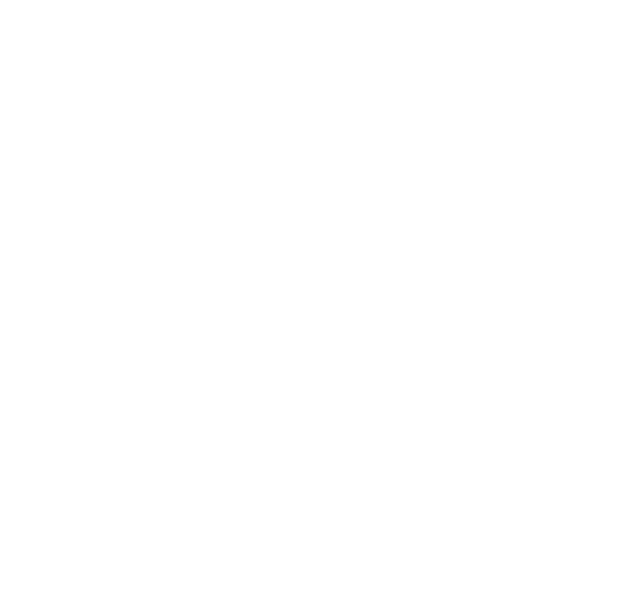
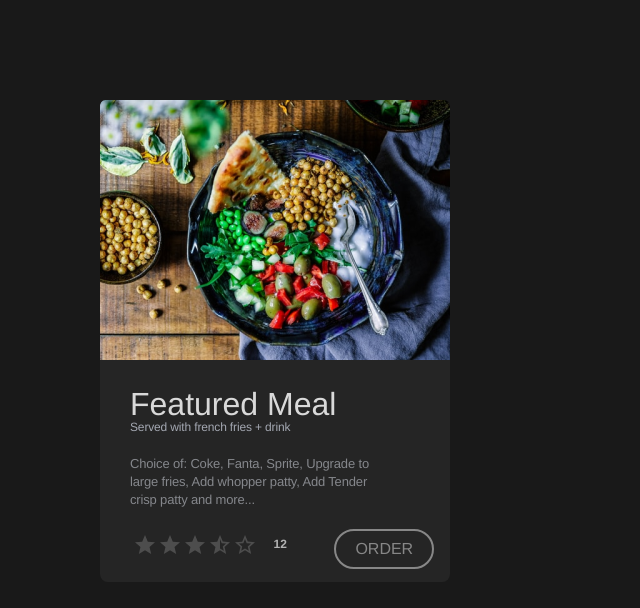
Before and after one commit to K0ndratenko/lesson7, a plain HTML site: page index.html in a window 1280 px wide. Shown: the whole page, without its empty margins (0-640 px from the left). Drawn offline with Linux system fonts and the light colour scheme.

Commit message:
build: (task7)

```diff
--- a/css/style.css
+++ b/css/style.css
@@ -1,4 +1,32 @@
+@import url("https://fonts.googleapis.com/css2?family=Roboto:wght@400;500;700;900&display=swap");
 
+
+@font-face {
+	font-family: "Helvetica Neue";
+	src: url("../fonts/HelveticaNeue-ThinCond.woff2") format("woff2"),
+		url("../fonts/HelveticaNeue-ThinCond.woff") format("woff");
+	font-weight: 100;
+	font-style: normal;
+	font-display: swap;
+}
+
+@font-face {
+	font-family: "Helvetica Neue";
+	src: url("../fonts/HelveticaNeue-CondensedBold.woff2") format("woff2"),
+		url("../fonts/HelveticaNeue-CondensedBold.woff") format("woff");
+	font-weight: bold;
+	font-style: normal;
+	font-display: swap;
+}
+
+@font-face {
+	font-family: "Helvetica Neue";
+	src: url("../fonts/Helvetica-Condensed-Black.woff2") format("woff2"),
+		url("../fonts/Helvetica-Condensed-Black.woff") format("woff");
+	font-weight: 900;
+	font-style: normal;
+	font-display: swap;
+}
 /* ОБНУЛЕНИЕ СТИЛЕЙ */
 *,
 *::before,
@@ -45,3 +73,81 @@ body {
 	min-height: 100%;
 	/* overflow: hidden; */
 }
+
+/* PS знаю у меня тут проблема со шрифтами , в интернете не смог нормальное семейство скачать всё в разнобои ... */
+
+body{
+	background-color: #191919;
+}
+.task-7 {
+	border-radius: 8px;
+	max-width: 350px;
+	margin: 100px 0 0 100px;
+	background-color: #252525;
+	font-family: "Helvetica Neue", sans-serif;
+}
+.content :not(.img-food-task7) {
+	padding-left: 30px;
+}
+
+.img-food-task7 {
+	margin-bottom: 29px;
+}
+.heading {
+	max-width: 290px;
+	font-weight: 400;
+	font-size: 32px;
+	line-height: 30px;
+	color: #d9d9d9;
+}
+
+.text-served {
+	max-width: 290;
+	font-weight: 400;
+	font-size: 12px;
+	line-height: 16px;
+	letter-spacing: -0.15px;
+	color: #a4a8b2;
+	margin-bottom: 20px;
+}
+
+.text-choice {
+	max-width: 290px;
+	font-weight: 400;
+	font-size: 13px;
+	line-height: 18px;
+	letter-spacing: -0.16px;
+	color: #85878c;
+	margin-bottom: 20px;
+}
+.icon {
+	padding-left: 35px;
+	padding-top: 6px;
+	margin-right: 14px;
+	padding-bottom: 28px;
+}
+
+.number-of-order {
+	display: inline-block;
+	font-weight: 600;
+	max-width: 14px;
+	color: #b3b3b3;
+	font-size: 12px;
+	margin-right: 43px;
+	padding-top: 9px;      /* как то на глаз мерял ( не смог нормально что то придумать кроме такого костыля) */
+ }
+
+/* хотел кнопку сдлать как тег баттон - но не получилось */
+.button {
+	display: inline-block;
+	text-transform: uppercase;
+	width: 100px;
+	height: 40px;
+	vertical-align: top;
+	border-radius: 25px;
+	color: rgba(255, 255, 255, 0.452);
+	border: 2px solid rgba(255, 255, 255, 0.452);
+
+	text-align: center;
+	line-height: 35px;
+ }
--- a/index.html
+++ b/index.html
@@ -14,14 +14,17 @@
 
 <body>
    <div class="wrapper">
-
-
-
-
-
-
-
-
+    <div class="task-7">
+      <div class="content">
+         <img src="img/img_food_task6.png" alt="food" class="img-food-task7">
+         <h2 class="heading">Featured Meal</h2>
+         <p class="text-served">Served with french fries + drink</p>
+         <p class="text-choice">Choice of: Coke, Fanta, Sprite, Upgrade to large fries, Add whopper patty, Add Tender crisp patty and more...</p>
+      </div>
+      <img src="img/icon_stars_task6.svg" alt="stars" class="icon">
+      <p class="number-of-order">12</p>
+      <a href="http://google.com" class="button">order</a>
+      </div>
    </div>
 
 </body>
```
Also changed, not shown: 1 other file.
